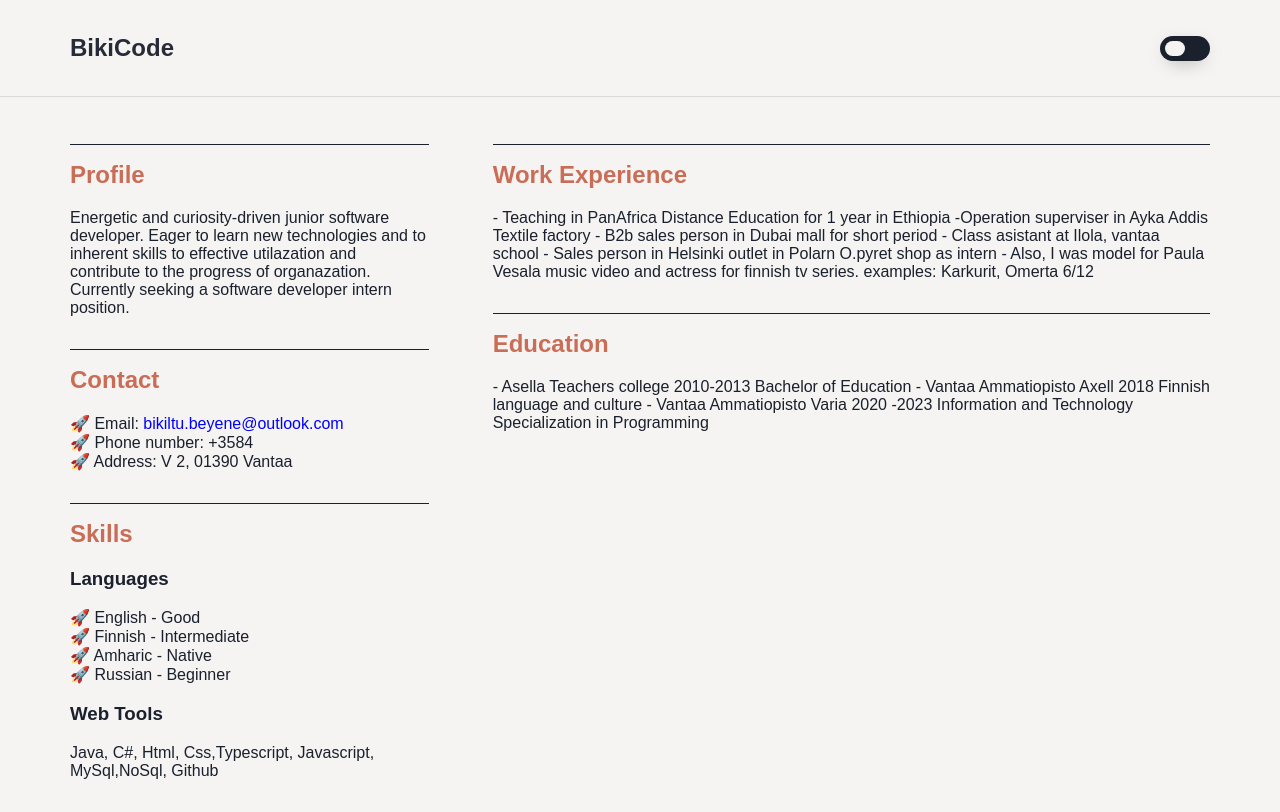
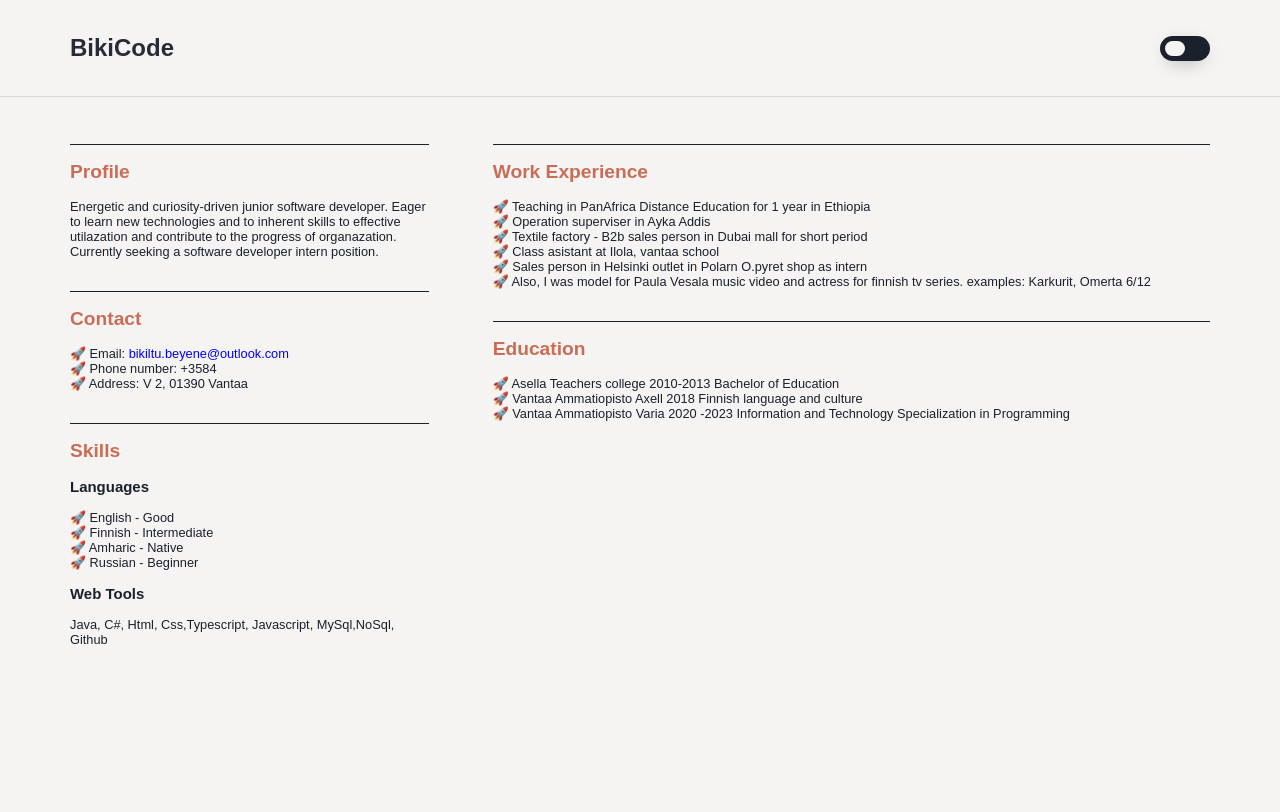
Before and after one commit to biki-code/portfolio, a React (Create React App) app: page /#/about in a window 1280 px wide. Built offline with nearby package versions, Linux system fonts and the light colour scheme.

Commit message:
somechanges

```diff
--- a/src/components/about/AboutComponent.module.scss
+++ b/src/components/about/AboutComponent.module.scss
@@ -1,11 +1,12 @@
 @use "../../scss/extends";
 @use "../../scss/variables" as *;
 
-.section {
+.main {
   @extend %container;
   display: flex;
   flex-direction: row;
   column-gap: 4rem;
+  font-size: 0.80rem;
 
   .flex33 {
     flex: 0 1 calc(100% / 3);
@@ -22,7 +23,7 @@
     margin-top: calc($header--height / 2);
   }
 
-  @media screen and (max-width: 576px) {
+  @media screen and (max-width: 992px) {
     flex-direction: column;
 
     .flex33,
--- a/src/components/about/AboutComponent.tsx
+++ b/src/components/about/AboutComponent.tsx
@@ -6,7 +6,7 @@ type AboutComponentProps = {};
 const AboutComponent: React.FC<AboutComponentProps> = () => {
   return (
     <>
-      <main className={styles.section}>
+      <main className={styles.main}>
         <div className={styles.flex33}>
           <section>
             <h1>Profile</h1>
@@ -34,8 +34,7 @@ const AboutComponent: React.FC<AboutComponentProps> = () => {
               <span>Finnish - Intermediate</span>
               <span>Amharic - Native</span>
               <span>Russian - Beginner</span>
-              <h3>Web Tools</h3> Java, C#,
-              Html, Css,Typescript, Javascript, MySql,NoSql, Github
+              <h3>Web Tools</h3> Java, C#, Html, Css,Typescript, Javascript, MySql,NoSql, Github
             </p>
           </section>
         </div>
@@ -43,19 +42,23 @@ const AboutComponent: React.FC<AboutComponentProps> = () => {
           <section>
             <h1>Work Experience</h1>
             <p>
-              - Teaching in PanAfrica Distance Education for 1 year in Ethiopia {" "}
-              -Operation superviser in Ayka Addis Textile factory - B2b sales person in Dubai mall for short period -
-              Class asistant at Ilola, vantaa school - Sales person in Helsinki outlet in Polarn O.pyret shop as intern
-              - Also, I was model for Paula Vesala music video and actress for finnish tv series. examples: Karkurit,
-              Omerta 6/12
+              <span>Teaching in PanAfrica Distance Education for 1 year in Ethiopia</span>
+              <span>Operation superviser in Ayka Addis</span>
+              <span>Textile factory - B2b sales person in Dubai mall for short period</span>
+              <span>Class asistant at Ilola, vantaa school</span>
+              <span>Sales person in Helsinki outlet in Polarn O.pyret shop as intern</span>{" "}
+              <span>
+                Also, I was model for Paula Vesala music video and actress for finnish tv series. examples: Karkurit,
+                Omerta 6/12
+              </span>
             </p>
           </section>
           <section>
             <h1>Education</h1>
             <p>
-              - Asella Teachers college 2010-2013 Bachelor of Education - Vantaa Ammatiopisto Axell 2018 Finnish
-              language and culture - Vantaa Ammatiopisto Varia 2020 -2023 Information and Technology Specialization in
-              Programming
+              <span>Asella Teachers college 2010-2013 Bachelor of Education</span>{" "}
+              <span>Vantaa Ammatiopisto Axell 2018 Finnish language and culture</span>{" "}
+              <span>Vantaa Ammatiopisto Varia 2020 -2023 Information and Technology Specialization in Programming</span>
             </p>
           </section>
         </div>
--- a/src/components/projects/ProjectsComponent.module.scss
+++ b/src/components/projects/ProjectsComponent.module.scss
@@ -1,17 +1,13 @@
-@mixin listStyle {
-  list-style: none;
-  font-size: 18px;
-  font-weight: 900;
+@use "../../scss/extends";
+
+.main {
+  @extend %container;
+  display: flex;
+  flex-direction: row;
+  font-size: 0.8rem;
+  // margin-top: calc($header--height / 2);
+
+  @media screen and (max-width: 992px) {
+    flex-direction: column;
+  }
 }
-
-.list1 {
-  @include listStyle();
-  color: #000;
-  background: #fff;
-}
-
-.list2 {
-  @include listStyle();
-  color: #fff;
-  background: #000;
-}
--- a/src/components/projects/ProjectsComponent.tsx
+++ b/src/components/projects/ProjectsComponent.tsx
@@ -1,23 +1,39 @@
 import React from "react";
-import styles from "./ProjectsComponent.module.scss"
+import styles from "./ProjectsComponent.module.scss";
+
 type ProjectsComponentProps = {};
 
+type PROJECTSInterface = {
+  key: number;
+  linkTo: string;
+  projectName: string
+}[];
+
+const PROJECTS: PROJECTSInterface = [
+  {
+    key: 0,
+    linkTo: "https://github.com/varia-ict/varia-agile-20C-ryhma-1",
+    projectName: "Project1"
+  },
+  {
+    key: 1,
+    linkTo: "",
+    projectName: ""
+  },
+];
+
 const ProjectsComponent: React.FC<ProjectsComponentProps> = () => {
-  return(
-  <div>
-  <ul className={styles.list1}>
-    <li>vv</li>
-    <li>vv</li>
-    <li>vv</li>
-  </ul>
-
-  <ul className={styles.list2}>
-    <li>List-item 1</li>
-    <li>List-item 2</li>
-    <li>List-item 3</li>
-  </ul>
-</div>
-  )
+  return (
+    <>
+      <main className={styles.main}>
+        <div>
+          {PROJECTS.map(({ key, linkTo, projectName }) => (
+            <a key={key} href={linkTo} target="_blank" rel="noreferrer">{projectName}</a>
+          ))}
+        </div>
+      </main>
+    </>
+  );
 };
 
 export default ProjectsComponent;
```
